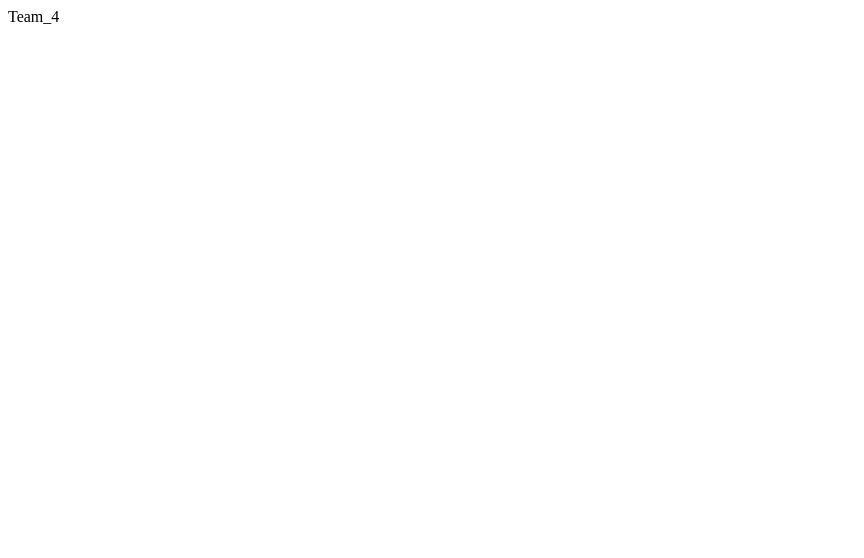
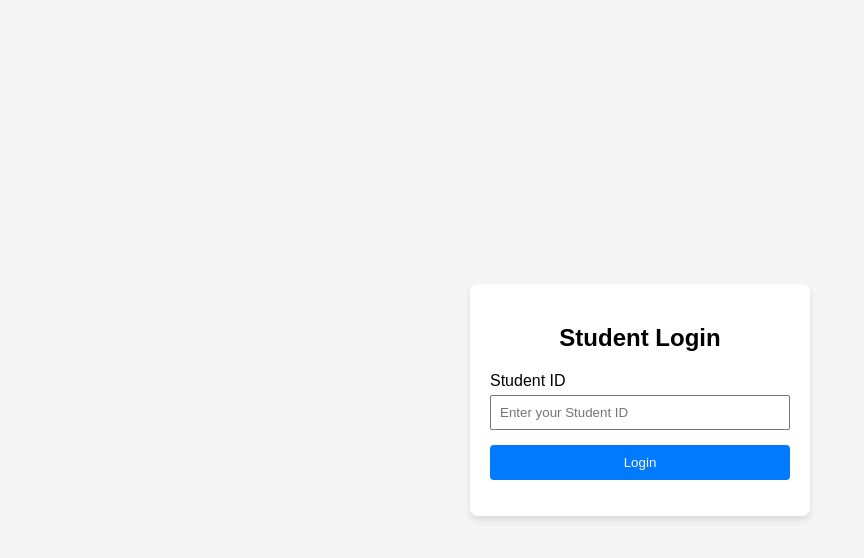
Before and after one commit to EHEHEH-123/Team_4, a plain HTML site: page index.html in a window 1280 px wide. Shown: the whole page, without its empty margins (0-864 px from the left). Drawn offline with Linux system fonts and the light colour scheme.

Commit message:
index.html

```diff
--- a/index.html
+++ b/index.html
@@ -1,2 +1,87 @@
+<!DOCTYPE html>
+<html lang="en">
+<head>
+    <meta charset="UTF-8">
+    <meta name="viewport" content="width=device-width, initial-scale=1.0">
+    <title>Student Login</title>
+    <style>
+        body {
+            font-family: Arial, sans-serif;
+            display: flex;
+            justify-content: center;
+            align-items: center;
+            height: 100vh;
+            margin: 0;
+            background-color: #f4f4f4;
+        }
+        .login-container {
+            background: #fff;
+            padding: 20px;
+            border-radius: 8px;
+            box-shadow: 0 4px 6px rgba(0, 0, 0, 0.1);
+            width: 300px;
+        }
+        .login-container h2 {
+            margin-bottom: 20px;
+            text-align: center;
+        }
+        .form-group {
+            margin-bottom: 15px;
+        }
+        .form-group label {
+            display: block;
+            margin-bottom: 5px;
+        }
+        .form-group input {
+            width: 100%;
+            padding: 8px;
+            box-sizing: border-box;
+        }
+        .form-group button {
+            width: 100%;
+            padding: 10px;
+            background-color: #007BFF;
+            color: #fff;
+            border: none;
+            border-radius: 4px;
+            cursor: pointer;
+        }
+        .form-group button:hover {
+            background-color: #0056b3;
+        }
+    </style>
+</head>
+<body>
+    <div class="login-container">
+        <h2>Student Login</h2>
+        <form id="loginForm">
+            <div class="form-group">
+                <label for="studentId">Student ID</label>
+                <input type="text" id="studentId" name="studentId" placeholder="Enter your Student ID" required>
+            </div>
+            <div class="form-group">
+                <button type="submit">Login</button>
+            </div>
+        </form>
+        <p id="message" style="color: red; text-align: center;"></p>
+    </div>
 
-Team_4
+    <script>
+        const validStudentIds = ["12345", "67890", "11223", "Kyle-Centeno"]; // Example valid IDs
+
+        document.getElementById('loginForm').addEventListener('submit', function(event) {
+            event.preventDefault();
+            const studentId = document.getElementById('studentId').value;
+            const message = document.getElementById('message');
+
+            if (validStudentIds.includes(studentId)) {
+                message.style.color = "green";
+                message.textContent = "Login successful!";
+            } else {
+                message.style.color = "red";
+                message.textContent = "Invalid Student ID.";
+            }
+        });
+    </script>
+</body>
+</html>
```
